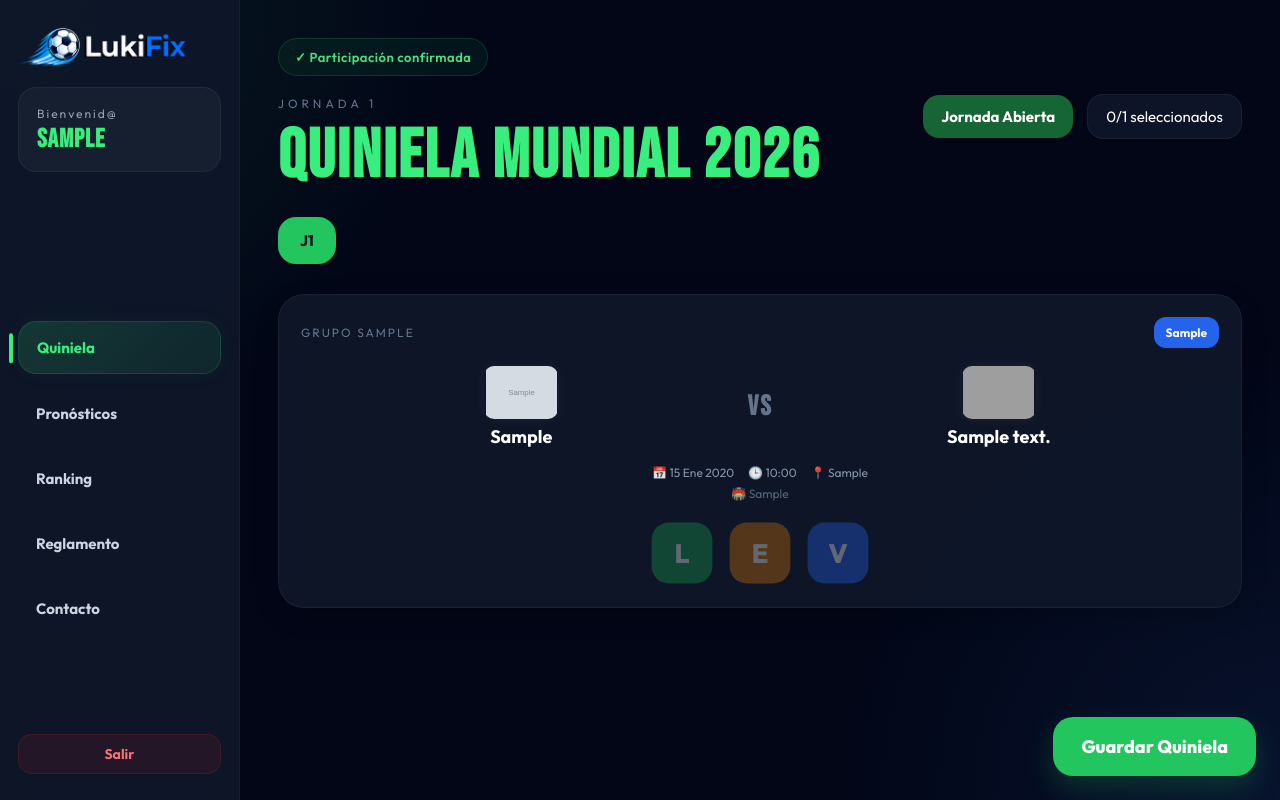
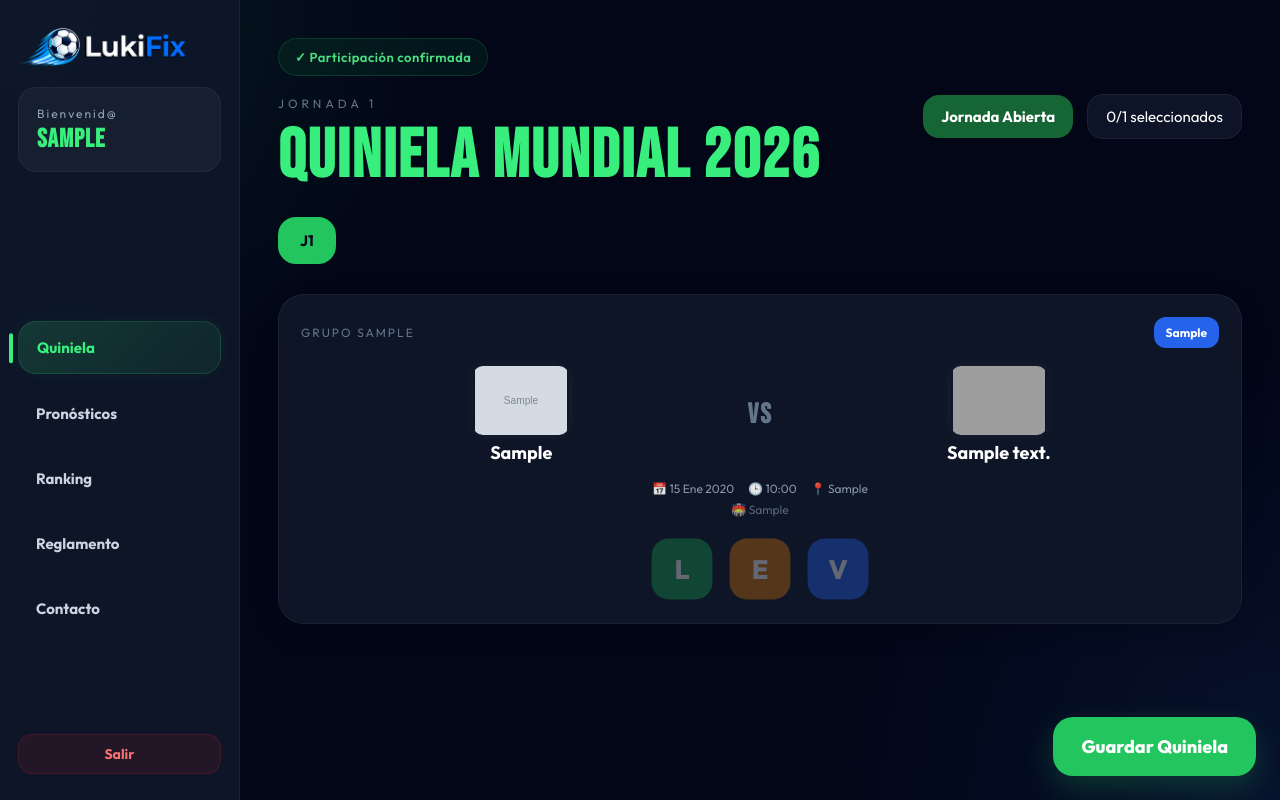
Before and after one commit to Darkial11/quiniela, a Django app: page /mundial-2026/ in a window 1280 px wide. Run offline with Django 5.2, Linux system fonts and the light colour scheme; a user stored in the database is signed in; data comes from the database, SQL or seed files in the repository; tables that the repository leaves empty hold one stand-in row (values such as "Sample post"); grey boxes marked "Sample" are stand-in pictures; grey boxes are pictures that could not be loaded.

Commit message:
actualizacion dk

```diff
--- a/quiniela/static/css/quiniela.css
+++ b/quiniela/static/css/quiniela.css
@@ -334,9 +334,9 @@
 
 .flag{
 
-    width:74px;
+    width:96px;
 
-    height:53px;
+    height:69px;
 
     object-fit:contain;
 
@@ -711,9 +711,9 @@
 
     .flag{
 
-        width:53px;
+        width:69px;
 
-        height:38px;
+        height:49px;
 
         border-radius:6px;
     }
```
